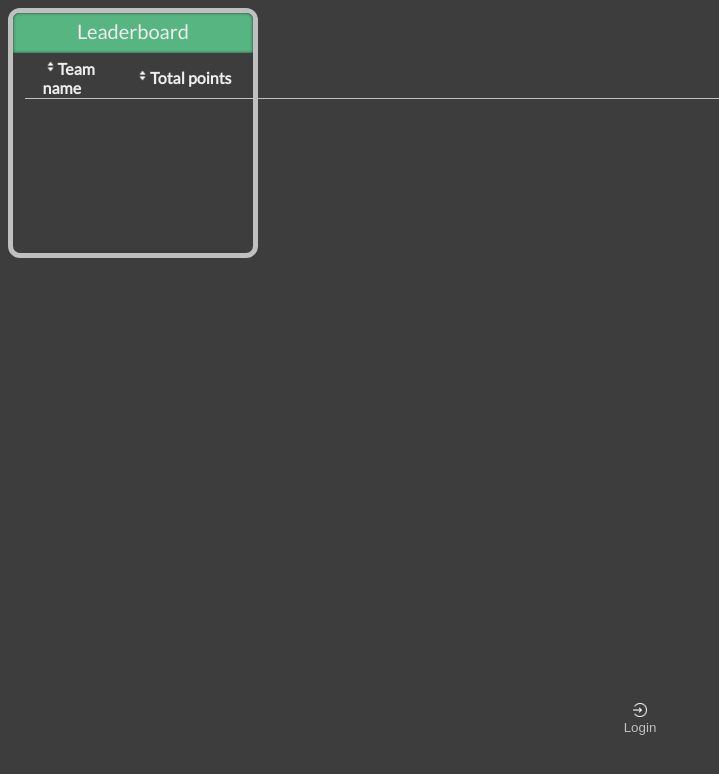
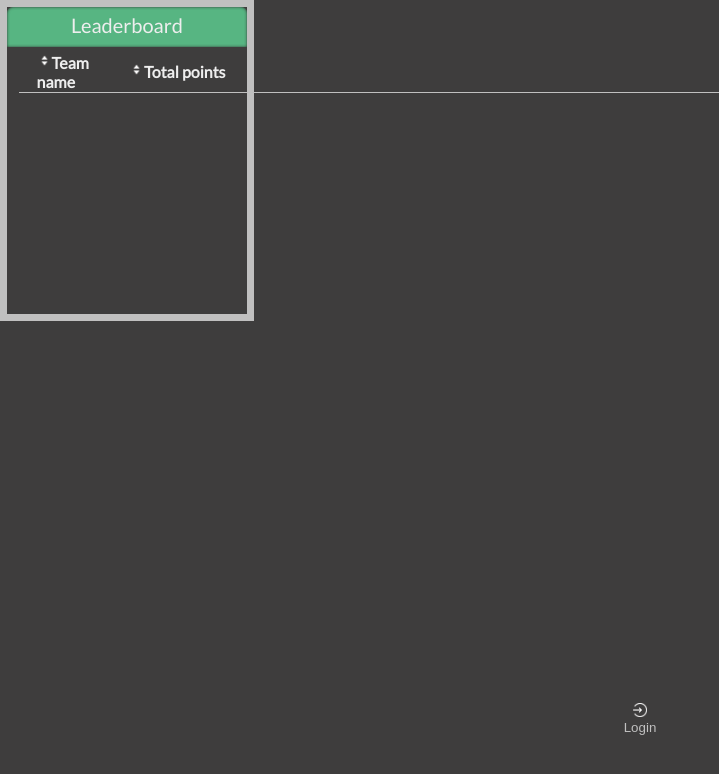
Before and after one commit to cse112-sp20/nitro-chrome, a browser extension: page extension/HTML/leaderboard.html in a window 1280 px wide. Shown: the whole page, without its empty margins (0-719 px from the left). Drawn offline with Linux system fonts and the light colour scheme; no server answers.

Commit message:
fix: extension border and leaderboard sizing

```diff
--- a/extension/CSS/leaderboard.css
+++ b/extension/CSS/leaderboard.css
@@ -10,6 +10,7 @@ head {
 body {
     font-family: 'Lato';
     color: #EEEEEE;
+    margin: 0px;
 }
 
 .button {
@@ -80,9 +81,8 @@ td:last-child {
 
 .card {
     text-align: center;
-    border-radius: 12px;
     background-color: #3E3D3D;
-    border-width: 5px;
+    border-width: 7px;
     width: 240px;
     border-color: #C0C0C0;
     border-style: solid;
@@ -184,7 +184,7 @@ td:last-child {
     overflow-x: hidden;
     overflow-y: scroll;
     width: 100%;
-    height: 125px;
+    height: 240px;
     display: block;
     margin-top: 22px;
 }
--- a/extension/CSS/nitro.css
+++ b/extension/CSS/nitro.css
@@ -10,6 +10,7 @@ head {
 body {
     font-family: 'Lato';
     color: #EEEEEE;
+    margin: 0px;
 }
 
 .button {
@@ -45,9 +46,8 @@ tr {
 
 .card {
     text-align: center;
-    border-radius: 12px;
     background-color: #3E3D3D;
-    border-width: 5px;
+    border-width: 7px;
     width: 240px;
     border-color: #C0C0C0;
     border-style: solid;
```
